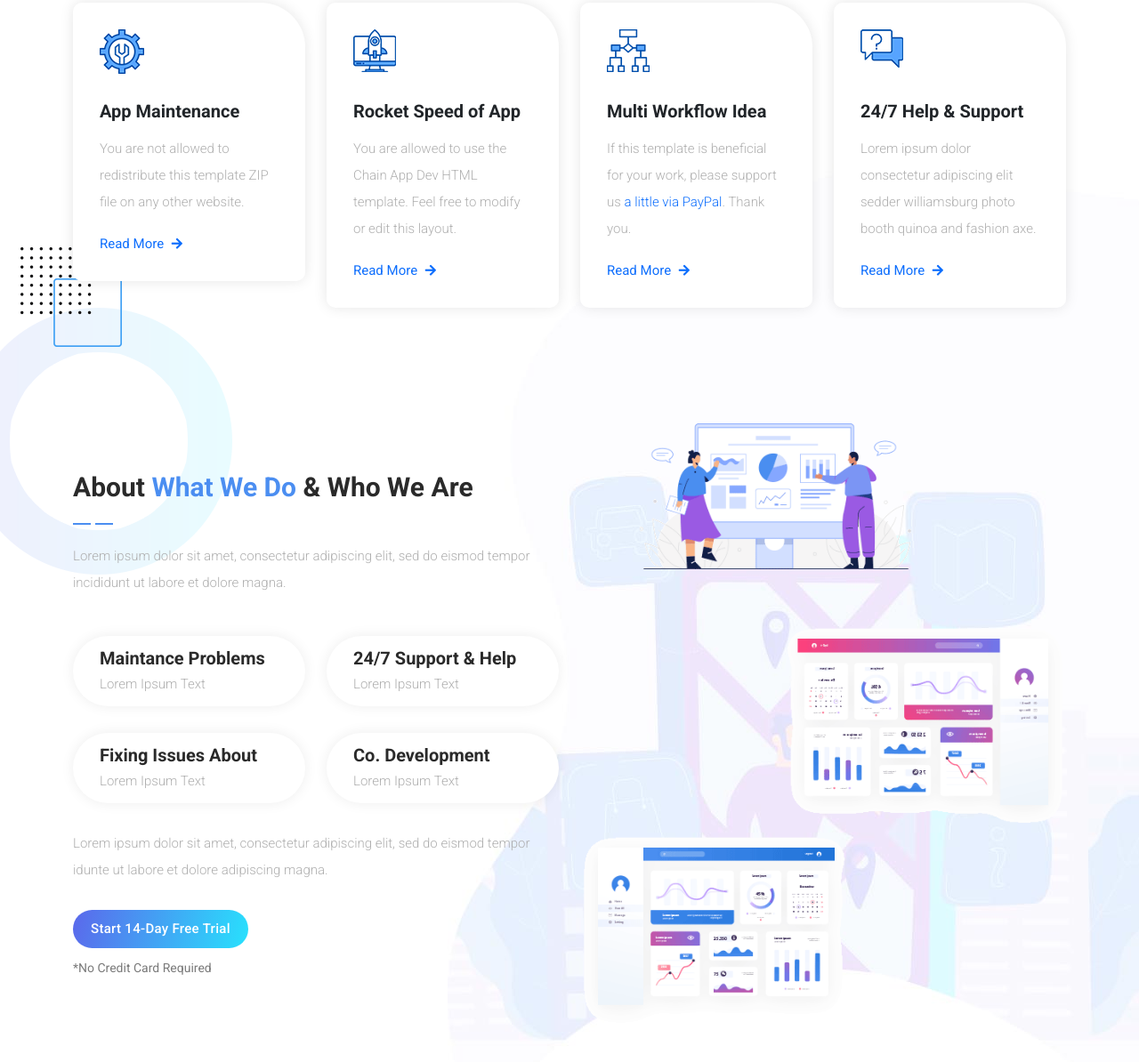
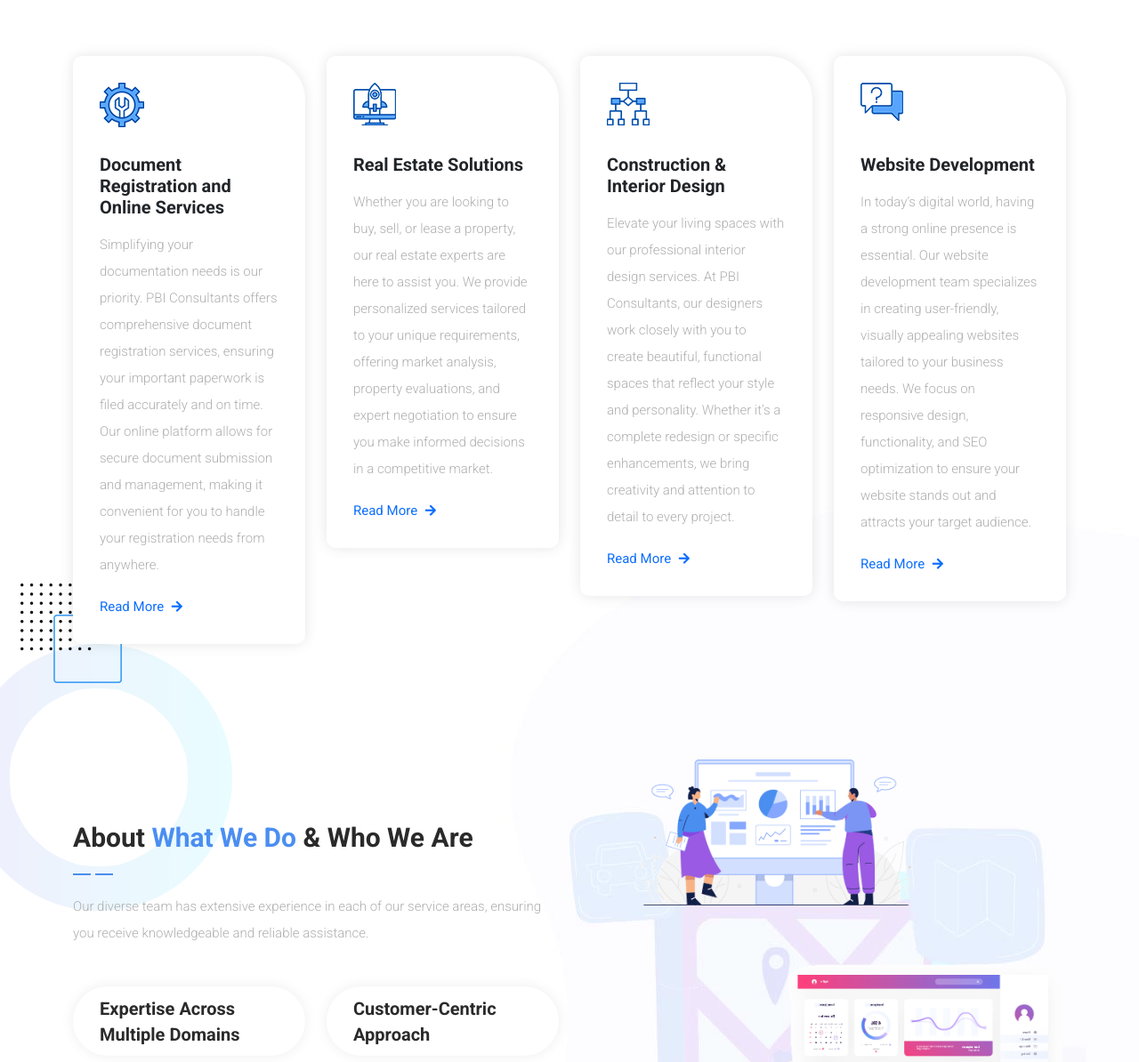
Before and after one commit to fahizfaz/pbiconsultants, a plain HTML site: page index.html in a window 1280 px wide. Shown: the part 1210-2404 px from the top of the page at 89% size. Drawn offline with Linux system fonts and the light colour scheme.

Commit message:
Update index.html

```diff
--- a/index.html
+++ b/index.html
@@ -206,7 +206,7 @@ https://templatemo.com/tm-570-chain-app-dev
           <div class="section-heading  wow fadeInDown" data-wow-duration="1s" data-wow-delay="0.5s">
             <h4>Amazing <em>Services &amp; Features</em> for you</h4>
             <img src="assets/images/heading-line-dec.png" alt="">
-            <p>If you need the greatest collection of HTML templates for your business, please visit <a rel="nofollow" href="https://www.toocss.com/" target="_blank">TooCSS</a> Blog. If you need to have a contact form PHP script, go to <a href="https://templatemo.com/contact" target="_parent">our contact page</a> for more information.</p>
+            <p> Ready to embark on your next project? Whether you need help with document registration, real estate transactions, new home construction, interior design, or website development, PBI Consultants is here for you. Contact us today to schedule a consultation and let us help you turn your vision into reality!</p>
           </div>
         </div>
       </div>
@@ -216,8 +216,8 @@ https://templatemo.com/tm-570-chain-app-dev
         <div class="col-lg-3">
           <div class="service-item first-service">
             <div class="icon"></div>
-            <h4>App Maintenance</h4>
-            <p>You are not allowed to redistribute this template ZIP file on any other website.</p>
+            <h4>Document Registration and Online Services</h4>
+            <p>Simplifying your documentation needs is our priority. PBI Consultants offers comprehensive document registration services, ensuring your important paperwork is filed accurately and on time. Our online platform allows for secure document submission and management, making it convenient for you to handle your registration needs from anywhere.</p>
             <div class="text-button">
               <a href="#">Read More <i class="fa fa-arrow-right"></i></a>
             </div>
@@ -226,8 +226,8 @@ https://templatemo.com/tm-570-chain-app-dev
         <div class="col-lg-3">
           <div class="service-item second-service">
             <div class="icon"></div>
-            <h4>Rocket Speed of App</h4>
-            <p>You are allowed to use the Chain App Dev HTML template. Feel free to modify or edit this layout.</p>
+            <h4>Real Estate Solutions</h4>
+            <p>Whether you are looking to buy, sell, or lease a property, our real estate experts are here to assist you. We provide personalized services tailored to your unique requirements, offering market analysis, property evaluations, and expert negotiation to ensure you make informed decisions in a competitive market.</p>
             <div class="text-button">
               <a href="#">Read More <i class="fa fa-arrow-right"></i></a>
             </div>
@@ -236,8 +236,8 @@ https://templatemo.com/tm-570-chain-app-dev
         <div class="col-lg-3">
           <div class="service-item third-service">
             <div class="icon"></div>
-            <h4>Multi Workflow Idea</h4>
-            <p>If this template is beneficial for your work, please support us <a rel="nofollow" href="https://paypal.me/templatemo" target="_blank">a little via PayPal</a>. Thank you.</p>
+            <h4>Construction & Interior Design</h4>
+            <p>Elevate your living spaces with our professional interior design services. At PBI Consultants, our designers work closely with you to create beautiful, functional spaces that reflect your style and personality. Whether it’s a complete redesign or specific enhancements, we bring creativity and attention to detail to every project.</p>
             <div class="text-button">
               <a href="#">Read More <i class="fa fa-arrow-right"></i></a>
             </div>
@@ -246,8 +246,8 @@ https://templatemo.com/tm-570-chain-app-dev
         <div class="col-lg-3">
           <div class="service-item fourth-service">
             <div class="icon"></div>
-            <h4>24/7 Help &amp; Support</h4>
-            <p>Lorem ipsum dolor consectetur adipiscing elit sedder williamsburg photo booth quinoa and fashion axe.</p>
+            <h4>Website Development</h4>
+            <p>In today’s digital world, having a strong online presence is essential. Our website development team specializes in creating user-friendly, visually appealing websites tailored to your business needs. We focus on responsive design, functionality, and SEO optimization to ensure your website stands out and attracts your target audience.</p>
             <div class="text-button">
               <a href="#">Read More <i class="fa fa-arrow-right"></i></a>
             </div>
@@ -264,35 +264,35 @@ https://templatemo.com/tm-570-chain-app-dev
           <div class="section-heading">
             <h4>About <em>What We Do</em> &amp; Who We Are</h4>
             <img src="assets/images/heading-line-dec.png" alt="">
-            <p>Lorem ipsum dolor sit amet, consectetur adipiscing elit, sed do eismod tempor incididunt ut labore et dolore magna.</p>
+            <p>Our diverse team has extensive experience in each of our service areas, ensuring you receive knowledgeable and reliable assistance.</p>
           </div>
           <div class="row">
             <div class="col-lg-6">
               <div class="box-item">
-                <h4><a href="#">Maintance Problems</a></h4>
-                <p>Lorem Ipsum Text</p>
+                <h4><a href="#">Expertise Across Multiple Domains</a></h4>
+
               </div>
             </div>
             <div class="col-lg-6">
               <div class="box-item">
-                <h4><a href="#">24/7 Support &amp; Help</a></h4>
-                <p>Lorem Ipsum Text</p>
+                <h4><a href="#">Customer-Centric Approach</a></h4>
+
               </div>
             </div>
             <div class="col-lg-6">
               <div class="box-item">
-                <h4><a href="#">Fixing Issues About</a></h4>
-                <p>Lorem Ipsum Text</p>
+                <h4><a href="#">Quality Assurance</a></h4>
+
               </div>
             </div>
             <div class="col-lg-6">
               <div class="box-item">
-                <h4><a href="#">Co. Development</a></h4>
-                <p>Lorem Ipsum Text</p>
+                <h4><a href="#">Innovative Solutions</a></h4>
+
               </div>
             </div>
             <div class="col-lg-12">
-              <p>Lorem ipsum dolor sit amet, consectetur adipiscing elit, sed do eismod tempor idunte ut labore et dolore adipiscing  magna.</p>
+              <p>We stay updated with the latest trends and technologies, enabling us to offer innovative solutions that meet the evolving needs of our clients.</p>
               <div class="gradient-button">
                 <a href="#">Start 14-Day Free Trial</a>
               </div>
```
